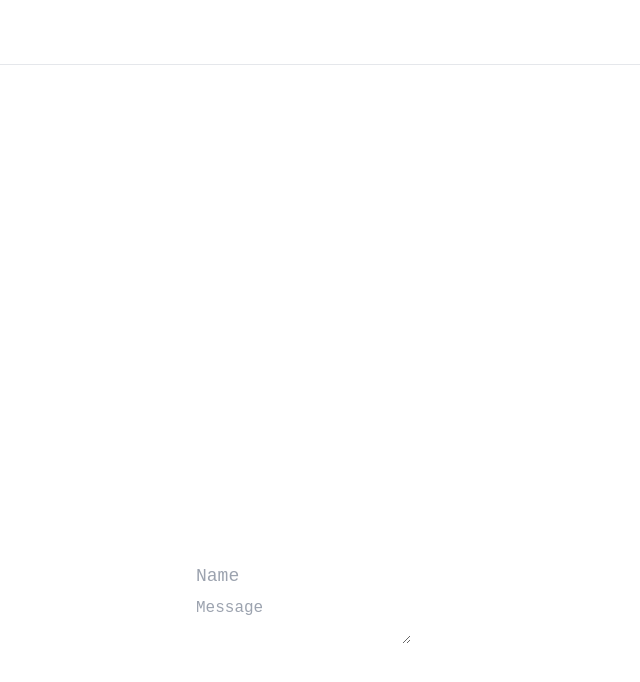
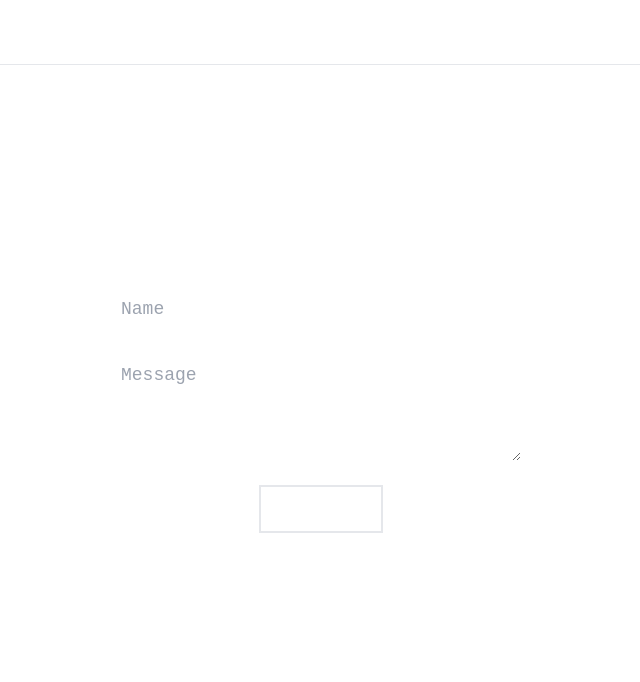
Before and after one commit to maxh1231/charredrose-apothecary, a React (Create React App) app in the folder client/: page /contact in a window 1280 px wide. Shown: the top 682 px of the page, without its empty margins (319-959 px from the left). Built offline with nearby package versions, Linux system fonts and the light colour scheme; a web font is replaced by a local one; what apollo-upload-client would draw is missing.

Commit message:
more contact styles

```diff
--- a/client/src/Pages/Contact.js
+++ b/client/src/Pages/Contact.js
@@ -1,22 +1,25 @@
 const Contact = () => {
     return (
-        <section className="h-screen text-white flex flex-col items-center justify-evenly">
+        <section className="h-screen text-white flex flex-col items-center ">
             <div>
-                <h2 className="text-center text-4xl underline underline-offset-8">
+                <h2 className="text-center text-4xl underline underline-offset-8 my-12 ">
                     Contact
                 </h2>
-                <h3 className="text-center">
+                <h3 className="text-center my-12">
                     Send us reviews or products you'd like to see!
                 </h3>
             </div>
-            <div>
+            <div className="flex flex-col items-center ">
                 <div>
-                    <input type='text' placeholder="Name" className="w-[250px] h-[40px] text-lg text-black"></input>
+                    <input type='text' placeholder="Name" className="my-4 w-[400px] h-[40px] text-lg text-black"></input>
                 </div>
                 <div>
-                    <textarea placeholder="Message">
+                    <textarea placeholder="Message" className="my-4 w-[400px] h-[100px] text-lg text-black">
 
                     </textarea>
+                </div>
+                <div>
+                    <button className="text-xl border-2 py-2 px-6">Submit</button>
                 </div>
             </div>
         </section>
```
